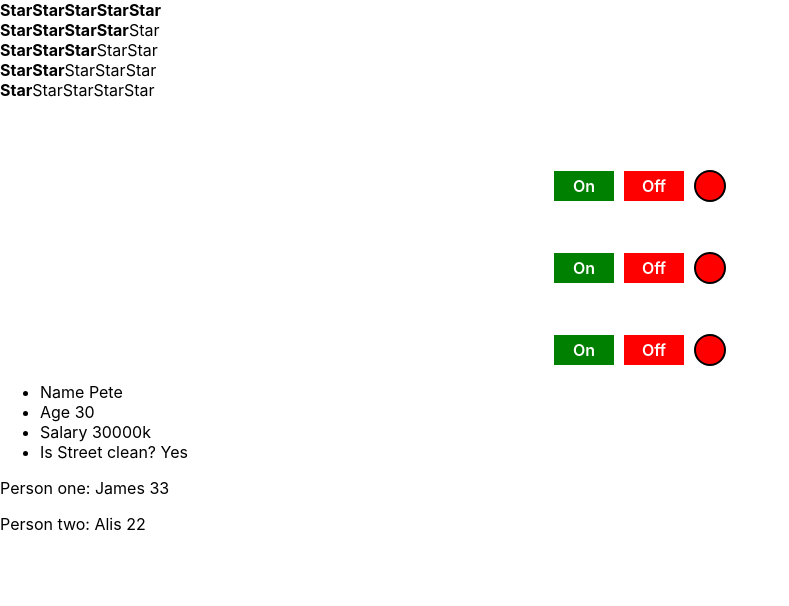
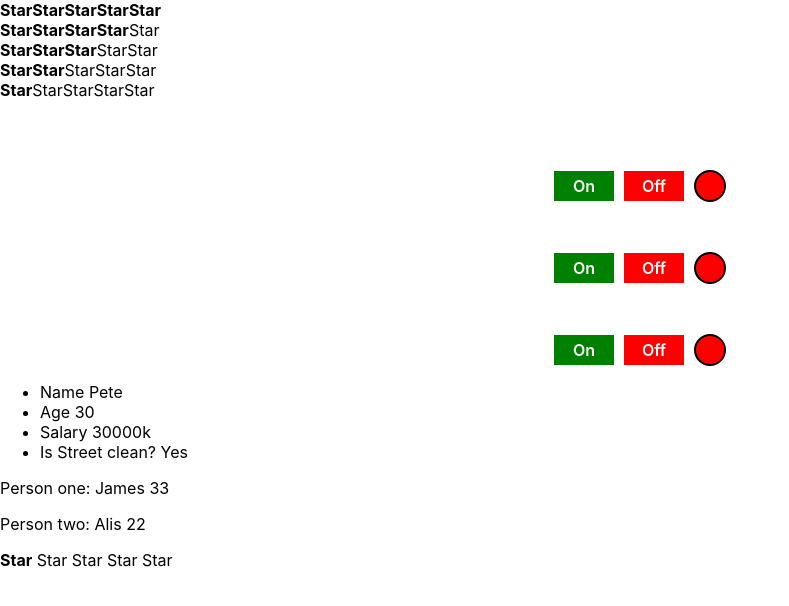
Before and after one commit to vadim-geroim/react-unit-tests, a React (Create React App) app: page / in a window 1280 px wide. Shown: the top 606 px of the page, without its empty margins (0-789 px from the left). Built offline with nearby package versions, Linux system fonts and the light colour scheme.

Commit message:
Create uncontrolled Star component

```diff
--- /dev/null
+++ b/src/components/UncontrolledRating.jsx
@@ -0,0 +1,43 @@
+import { useState } from "react";
+
+type RatingType = {
+    value: number;
+};
+
+export function UncontrolledRating() {
+    const [rating, setRating] = useState(1);
+
+    return (
+        <div>
+            <Star selected={rating > 0} order={1} setRating={setRating} />
+            <Star selected={rating > 1} order={2} setRating={setRating} />
+            <Star selected={rating > 2} order={3} setRating={setRating} />
+            <Star selected={rating > 3} order={4} setRating={setRating} />
+            <Star selected={rating > 4} order={5} setRating={setRating} />
+            <br />
+        </div>
+    );
+}
+
+type StarType = {
+    selected: boolean;
+    order: Number;
+};
+
+
+function Star(props: StarType) {
+    const onClickHandler = (e) => {
+        const rating = e.currentTarget.getAttribute('order');
+        props.setRating(rating);
+    }
+
+    if (props.selected === true) {
+        return (
+            <span onClick={onClickHandler} order={props.order} >
+                <b>Star</b>
+            </ span >
+        );
+    } else {
+        return <span onClick={onClickHandler} order={props.order}> Star</span >;
+    }
+}
--- a/src/index.tsx
+++ b/src/index.tsx
@@ -6,6 +6,7 @@ import { Rating } from "./components/Rating";
 import Switcher from "./components/Switcher";
 import DestructObj from "./components/DestructObj";
 import DestructArr from "./components/DestructArr";
+import { UncontrolledRating } from "./components/UncontrolledRating";
 
 let data = {
   name: "Pete",
@@ -38,6 +39,7 @@ ReactDOM.render(
     <Switcher />
     <DestructObj data={data} />
     <DestructArr arr={arr} />
+    <UncontrolledRating />
   </React.StrictMode>,
   document.getElementById("root")
 );
```
